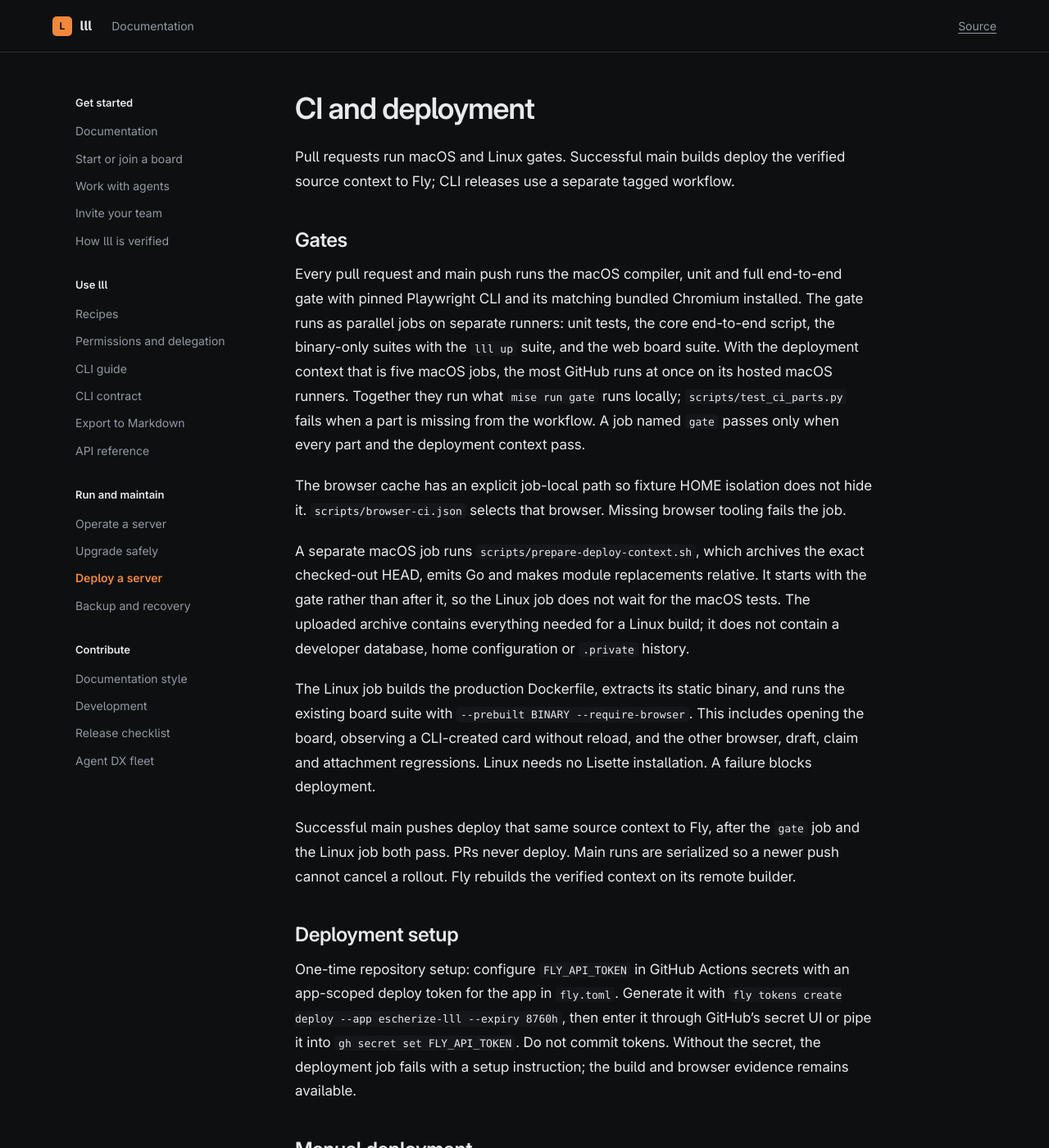
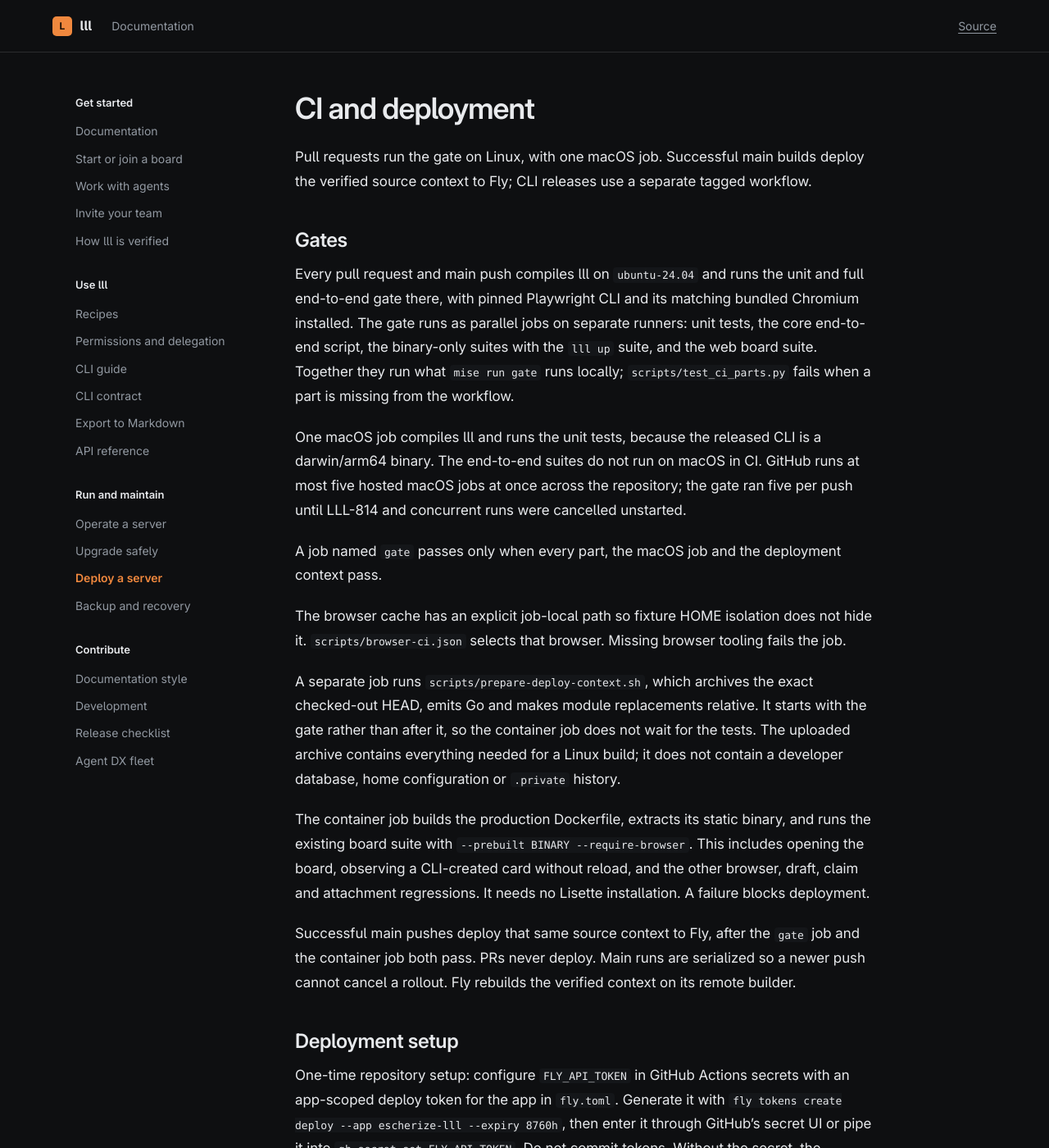
Before and after one commit to escherize/lll, a Jekyll site: the page built from docs/ci-deployment.md, in a window 1280 px wide and 1400 px high. Shown: the whole window at 82% size. Built offline with Jekyll 4.4.1, drawn with Linux system fonts in a browser that asks for light colours; our own code applies the rules of GitHub Pages for plain Markdown files.

Commit message:
ci: compile and test on Linux runners with lis 0.12.5 (LLL-814)
The gate ran five macOS jobs per push because lis 0.12.0 could not bindgen
on Linux. lis 0.12.1 fixed that (ivov/lisette#1360). Hosted macOS runners are
capped at five concurrent jobs, and runs 45653892231 and 45668008843 had
jobs cancelled before any runner picked them up.

The four test parts and the deployment context now run on ubuntu-24.04.
One macOS job still builds and runs the unit tests. The lis pin moves from
0.12.0 to 0.12.5 in the gate, the release workflow and mise.toml.

Co-Authored-By: Claude Fable 5.2 <noreply@anthropic.com>

```diff
--- a/docs/ci-deployment.md
+++ b/docs/ci-deployment.md
@@ -1,39 +1,46 @@
 # CI and deployment
 
-Pull requests run macOS and Linux gates. Successful main builds deploy the
+Pull requests run the gate on Linux, with one macOS job. Successful main builds deploy the
 verified source context to Fly; CLI releases use a separate tagged workflow.
 
 ## Gates
 
-Every pull request and main push runs the macOS compiler, unit and full
-end-to-end gate with pinned Playwright CLI and its matching bundled Chromium
-installed. The gate runs as parallel jobs on separate runners: unit tests,
-the core end-to-end script, the binary-only suites with the `lll up` suite,
-and the web board suite. With the deployment context that is five macOS jobs,
-the most GitHub runs at once on its hosted macOS runners. Together they run what
+Every pull request and main push compiles lll on `ubuntu-24.04` and runs the
+unit and full end-to-end gate there, with pinned Playwright CLI and its
+matching bundled Chromium installed. The gate runs as parallel jobs on
+separate runners: unit tests, the core end-to-end script, the binary-only
+suites with the `lll up` suite, and the web board suite. Together they run what
 `mise run gate` runs locally; `scripts/test_ci_parts.py` fails when a part is
-missing from the workflow. A job named `gate` passes only when every part and
-the deployment context pass.
+missing from the workflow.
+
+One macOS job compiles lll and runs the unit tests, because the released CLI
+is a darwin/arm64 binary. The end-to-end suites do not run on macOS in CI.
+GitHub runs at most five hosted macOS jobs at once across the repository; the
+gate ran five per push until LLL-814 and concurrent runs were cancelled
+unstarted.
+
+A job named `gate` passes only when every part, the macOS job and the
+deployment context pass.
 
 The browser cache has an explicit job-local path so fixture HOME isolation
 does not hide it. `scripts/browser-ci.json` selects that browser. Missing browser tooling
 fails the job.
 
-A separate macOS job runs `scripts/prepare-deploy-context.sh`, which archives
+A separate job runs `scripts/prepare-deploy-context.sh`, which archives
 the exact checked-out HEAD, emits Go and makes module replacements relative.
-It starts with the gate rather than after it, so the Linux job does not wait
-for the macOS tests.
+It starts with the gate rather than after it, so the container job does not
+wait for the tests.
 The uploaded archive contains everything needed for a Linux build; it does
 not contain a developer database, home configuration or `.private` history.
 
-The Linux job builds the production Dockerfile, extracts its static binary,
+The container job builds the production Dockerfile, extracts its static binary,
 and runs the existing board suite with `--prebuilt BINARY --require-browser`.
 This includes opening the board, observing a CLI-created card without reload,
-and the other browser, draft, claim and attachment regressions. Linux needs
+and the other browser, draft, claim and attachment regressions. It needs
 no Lisette installation. A failure blocks deployment.
 
 Successful main pushes deploy that same source context to Fly, after the
-`gate` job and the Linux job both pass. PRs never
+`gate` job and the container job both pass. PRs never
 deploy. Main runs are serialized so a newer push cannot cancel a rollout.
 Fly rebuilds the verified context on its remote builder.
 
--- a/mise.toml
+++ b/mise.toml
@@ -7,7 +7,7 @@
 # `lis` is NOT here: Lisette ships as a GitHub release, not a mise plugin.
 # Install it with the upstream installer and keep it on PATH:
 #   curl -LsSf https://github.com/ivov/lisette/releases/latest/download/lisette-installer.sh | sh
-# lll is built and verified against lis 0.12.0.
+# lll is built and verified against lis 0.12.5.
 
 [tools]
 go = "1.27"   # PocketBase v0.40.1 and gopb both declare go 1.27
```
Also changed, not shown: .github/workflows/gate.yml, .github/workflows/release.yml, 1 other file.
